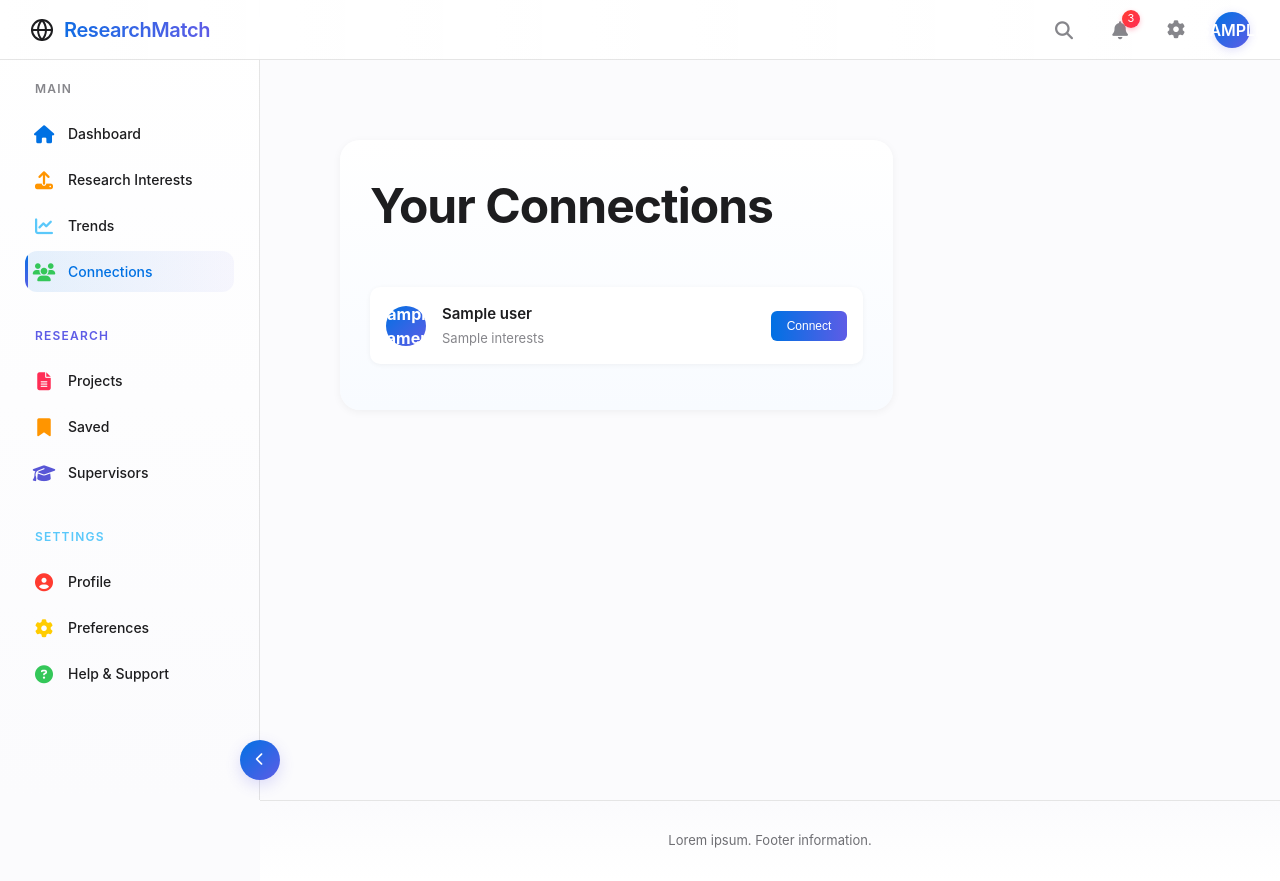
After one commit to spuddydev/CITS3403_Group_Project, a Flask app: template templates/social.html in a window 1280 px wide. The commit adds this page. Run offline with Flask 3, Linux system fonts and the light colour scheme; the template is opened without the code that fills it: most values are stand-ins (such as "Sample title", 1, 10 or a date in 2020).

```diff
--- a/app.py
+++ b/app.py
@@ -276,5 +276,11 @@ def register():
 
     return render_template('register.html', form=form)
 
+#logout
+@app.route("/logout", methods=["POST"])
+def logout():
+    return back_to_login()
+
+
 if __name__ == '__main__':
     app.run(debug=True)
--- a/static/css/style.css
+++ b/static/css/style.css
@@ -2079,3 +2079,16 @@ blockquote {
     border-radius: 6px;
     cursor: pointer;
 }
+
+.navbar-user {
+  font-size: 0.95rem;
+  color: #333;
+  margin-right: 1rem;
+  font-weight: 500;
+}
+
+.username-label {
+  background-color: #f2f2f2;
+  padding: 0.4rem 0.8rem;
+  border-radius: 8px;
+}
--- /dev/null
+++ b/templates/base.html
@@ -0,0 +1,245 @@
+<!DOCTYPE html>
+<html lang="en">
+<head>
+    <meta charset="UTF-8">
+    <meta name="viewport" content="width=device-width, initial-scale=1.0">
+    <title>{% block title %}ResearchMatch{% endblock %}</title>
+    <link rel="stylesheet" href="{{ url_for('static', filename='css/style.css') }}">
+    <link rel="stylesheet" href="https://cdnjs.cloudflare.com/ajax/libs/font-awesome/6.4.0/css/all.min.css">
+</head>
+<body class="{% if '/dashboard' in request.path or '/upload' in request.path or '/trends' in request.path or '/social' in request.path %}with-sidebar{% else %}full-page{% endif %}">
+    <div class="app-container">
+        <!-- Header -->
+        <header class="app-header">
+            <div class="header-left">
+                <button class="menu-toggle" id="mobileMenuToggle">
+                    <i class="fas fa-bars"></i>
+                </button>
+                <a href="{% if '/dashboard' in request.path or '/upload' in request.path or '/trends' in request.path or '/social' in request.path %}/dashboard{% else %}/{% endif %}" class="header-logo">
+                    <svg width="24" height="24" viewBox="0 0 24 24" fill="none" stroke="currentColor" stroke-width="2" stroke-linecap="round" stroke-linejoin="round">
+                        <circle cx="12" cy="12" r="10"></circle>
+                        <line x1="2" y1="12" x2="22" y2="12"></line>
+                        <path d="M12 2a15.3 15.3 0 0 1 4 10 15.3 15.3 0 0 1-4 10 15.3 15.3 0 0 1-4-10 15.3 15.3 0 0 1 4-10z"></path>
+                    </svg>
+                    <span class="header-logo-text" style="margin-left: 10px;">ResearchMatch</span>
+                </a>
+            </div>
+
+            <div class="nav-actions">
+                {% if '/dashboard' in request.path or '/upload' in request.path or '/trends' in request.path or '/social' in request.path %}
+                    <div class="nav-action-item">
+                        <i class="fas fa-search"></i>
+                    </div>
+                    <div class="nav-action-item">
+                        <i class="fas fa-bell"></i>
+                        <span class="notification-badge">3</span>
+                    </div>
+                    <div class="user-profile">
+                        <div class="nav-action-item">
+                            <a href="/settings">
+                              <i class="fas fa-cog"></i>
+                            </a>
+                        </div>
+                        <div class="user-avatar">
+                            {{ user_name[0].upper() if user_name else 'U' }}
+                        </div>
+                    </div>
+                {% else %}
+                    {% if not session.get('user_id') %}
+                        <a href="/login" class="btn">Sign In</a>
+                    s{% endif %}
+                {% endif %}
+            </div>
+        </header>
+
+        <!-- Sidebar (only for logged-in users) -->
+        {% if '/dashboard' in request.path or '/upload' in request.path or '/trends' in request.path or '/social' in request.path %}
+        <aside class="sidebar" id="sidebar">
+            <div class="sidebar-section">
+                <h3 class="sidebar-header">Main</h3>
+                <ul class="sidebar-menu">
+                    <li class="sidebar-menu-item">
+                        <a href="/dashboard" class="sidebar-link {% if '/dashboard' in request.path %}active{% endif %}">
+                            <span class="sidebar-icon">
+                                <i class="fas fa-home"></i>
+                            </span>
+                            <span class="sidebar-text">Dashboard</span>
+                        </a>
+                    </li>
+                    <li class="sidebar-menu-item">
+                        <a href="/upload" class="sidebar-link {% if '/upload' in request.path %}active{% endif %}">
+                            <span class="sidebar-icon">
+                                <i class="fas fa-upload"></i>
+                            </span>
+                            <span class="sidebar-text">Research Interests</span>
+                        </a>
+                    </li>
+                    <li class="sidebar-menu-item">
+                        <a href="/trends" class="sidebar-link {% if '/trends' in request.path %}active{% endif %}">
+                            <span class="sidebar-icon">
+                                <i class="fas fa-chart-line"></i>
+                            </span>
+                            <span class="sidebar-text">Trends</span>
+                        </a>
+                    </li>
+                    <li class="sidebar-menu-item">
+                        <a href="/social" class="sidebar-link {% if '/social' in request.path %}active{% endif %}">
+                            <span class="sidebar-icon">
+                                <i class="fas fa-users"></i>
+                            </span>
+                            <span class="sidebar-text">Connections</span>
+                        </a>
+                    </li>
+                </ul>
+            </div>
+
+            <div class="sidebar-section">
+                <h3 class="sidebar-header">Research</h3>
+                <ul class="sidebar-menu">
+                    <li class="sidebar-menu-item">
+                        <a href="#" class="sidebar-link">
+                            <span class="sidebar-icon" style="color: var(--accent-pink);">
+                                <i class="fas fa-file-alt"></i>
+                            </span>
+                            <span class="sidebar-text">Projects</span>
+                        </a>
+                    </li>
+                    <li class="sidebar-menu-item">
+                        <a href="#" class="sidebar-link">
+                            <span class="sidebar-icon" style="color: var(--accent-orange);">
+                                <i class="fas fa-bookmark"></i>
+                            </span>
+                            <span class="sidebar-text">Saved</span>
+                        </a>
+                    </li>
+                    <li class="sidebar-menu-item">
+                        <a href="#" class="sidebar-link">
+                            <span class="sidebar-icon" style="color: var(--accent-indigo);">
+                                <i class="fas fa-graduation-cap"></i>
+                            </span>
+                            <span class="sidebar-text">Supervisors</span>
+                        </a>
+                    </li>
+                </ul>
+            </div>
+
+            <div class="sidebar-section">
+                <h3 class="sidebar-header">Settings</h3>
+                <ul class="sidebar-menu">
+                    <li class="sidebar-menu-item">
+                        <a href="#" class="sidebar-link">
+                            <span class="sidebar-icon" style="color: var(--accent-red);">
+                                <i class="fas fa-user-circle"></i>
+                            </span>
+                            <span class="sidebar-text">Profile</span>
+                        </a>
+                    </li>
+                    <li class="sidebar-menu-item">
+                        <a href="/settings" class="sidebar-link">
+                            <span class="sidebar-icon" style="color: var(--accent-yellow);">
+                                <i class="fas fa-cog"></i>
+                            </span>
+                            <span class="sidebar-text">Preferences</span>
+                        </a>
+                    </li>
+                    <li class="sidebar-menu-item">
+                        <a href="#" class="sidebar-link">
+                            <span class="sidebar-icon" style="color: var(--accent-green);">
+                                <i class="fas fa-question-circle"></i>
+                            </span>
+                            <span class="sidebar-text">Help & Support</span>
+                        </a>
+                    </li>
+                </ul>
+            </div>
+
+            <button class="sidebar-toggle" id="sidebarToggle">
+                <i class="fas fa-chevron-left"></i>
+            </button>
+        </aside>
+        {% endif %}
+
+        <!-- Main Content -->
+        <main class="main-content {% if '/dashboard' in request.path or '/upload' in request.path or '/trends' in request.path or '/social' in request.path %}with-sidebar{% endif %}" id="mainContent">
+            <div class="content-area">
+                {% block content %}{% endblock %}
+            </div>
+
+            <footer class="app-footer">
+                <p>Lorem ipsum. Footer information.</p>
+            </footer>
+        </main>
+    </div>
+
+    <script>
+        // Sidebar toggle functionality
+        const sidebar = document.getElementById('sidebar');
+        const mainContent = document.getElementById('mainContent');
+        const sidebarToggle = document.getElementById('sidebarToggle');
+        const mobileMenuToggle = document.getElementById('mobileMenuToggle');
+
+        if (sidebarToggle) {
+            sidebarToggle.addEventListener('click', function() {
+                sidebar.classList.toggle('collapsed');
+
+                if (sidebar.classList.contains('collapsed')) {
+                    mainContent.classList.remove('with-sidebar');
+                    mainContent.classList.add('with-collapsed-sidebar');
+                    localStorage.setItem('sidebarCollapsed', 'true');
+                } else {
+                    mainContent.classList.add('with-sidebar');
+                    mainContent.classList.remove('with-collapsed-sidebar');
+                    localStorage.setItem('sidebarCollapsed', 'false');
+                }
+            });
+        }
+
+        if (mobileMenuToggle) {
+            mobileMenuToggle.addEventListener('click', function() {
+                sidebar.classList.toggle('mobile-visible');
+            });
+        }
+
+        // Check if sidebar was previously collapsed
+        document.addEventListener('DOMContentLoaded', function() {
+            const sidebarCollapsed = localStorage.getItem('sidebarCollapsed') === 'true';
+
+            if (sidebar && sidebarCollapsed) {
+                sidebar.classList.add('collapsed');
+                mainContent.classList.remove('with-sidebar');
+                mainContent.classList.add('with-collapsed-sidebar');
+            }
+
+            // Close sidebar when clicking outside of it on mobile
+            document.addEventListener('click', function(event) {
+                const isMobile = window.innerWidth <= 992;
+                const isClickInsideSidebar = sidebar && sidebar.contains(event.target);
+                const isClickOnMenuToggle = mobileMenuToggle && mobileMenuToggle.contains(event.target);
+
+                if (isMobile && sidebar && sidebar.classList.contains('mobile-visible') && !isClickInsideSidebar && !isClickOnMenuToggle) {
+                    sidebar.classList.remove('mobile-visible');
+                }
+            });
+
+            // Add some animation effects to sidebar links
+            const sidebarLinks = document.querySelectorAll('.sidebar-link');
+            sidebarLinks.forEach(link => {
+                link.addEventListener('mouseenter', function() {
+                    link.style.transform = 'translateX(5px)';
+                });
+
+                link.addEventListener('mouseleave', function() {
+                    link.style.transform = 'translateX(0)';
+                });
+            });
+        });
+
+        // Handle window resize
+        window.addEventListener('resize', function() {
+            if (window.innerWidth > 992 && sidebar) {
+                sidebar.classList.remove('mobile-visible');
+            }
+        });
+    </script>
+</body>
+</html>
```
Also changed, not shown: templates/settings.html (added, +84 -0 lines).
